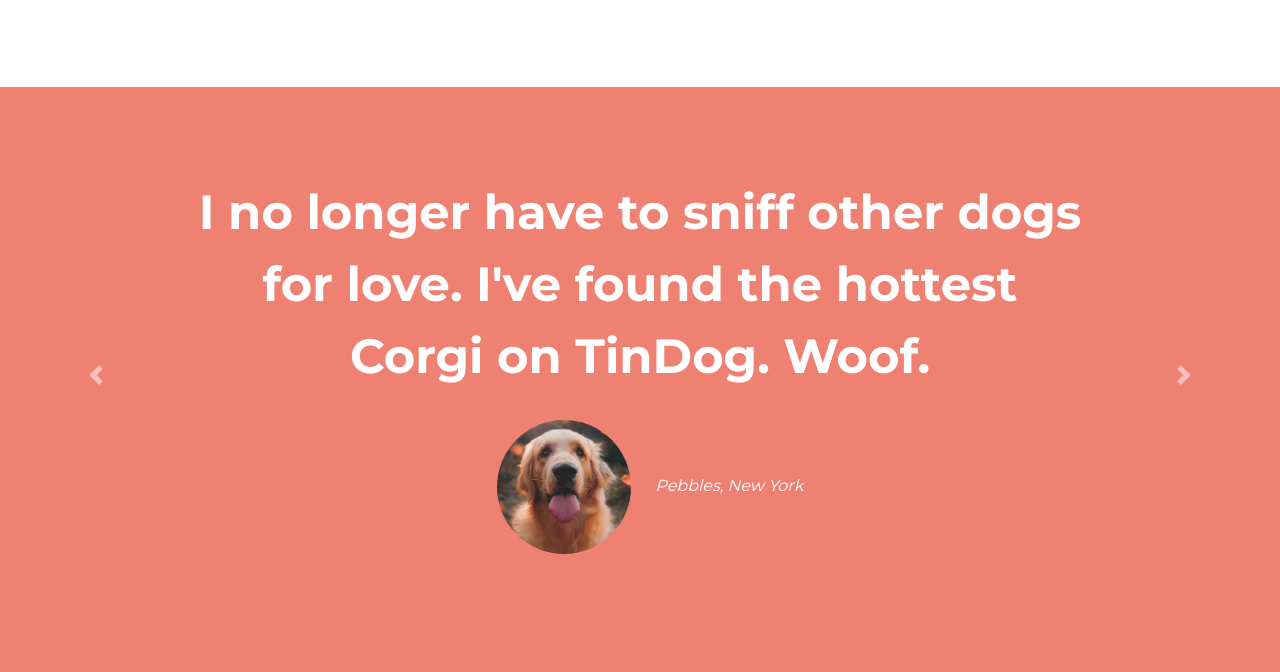
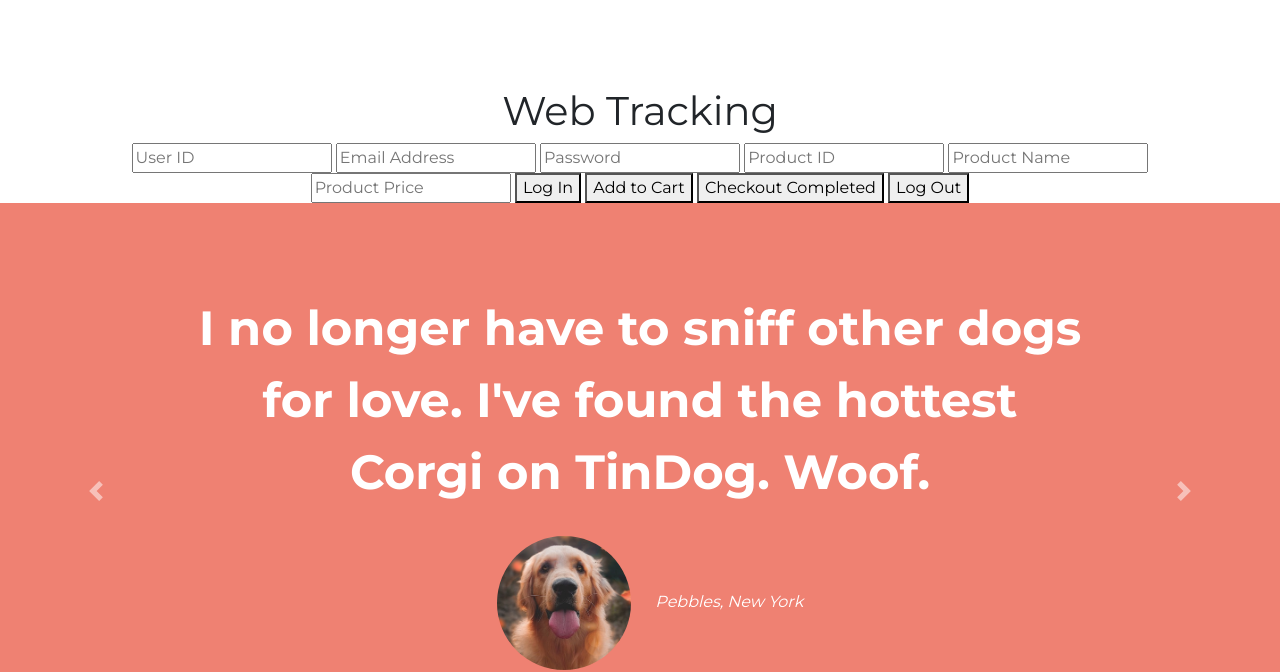
Before and after one commit to ashurocks/TinDog, a plain HTML site: page index.html in a window 1280 px wide. Shown: the part 1016-1688 px from the top of the page. Drawn offline with nearby package versions, Linux system fonts and the light colour scheme.

Commit message:
Update index.html
added basic form

```diff
--- a/index.html
+++ b/index.html
@@ -109,6 +109,19 @@
     </div>
   </section>
 
+              <div class="container">
+        <h1>Web Tracking</h1>
+        <input type="text" placeholder="User ID" />
+        <input type="email" placeholder="Email Address" />
+        <input type="password" placeholder="Password" />
+        <input type="text" placeholder="Product ID" />
+        <input type="text" placeholder="Product Name" />
+        <input type="text" placeholder="Product Price" />
+        <button>Log In</button>
+        <button>Add to Cart</button>
+        <button>Checkout Completed</button>
+        <button>Log Out</button>
+    </div>
 
   <!-- Testimonials -->
 
```
